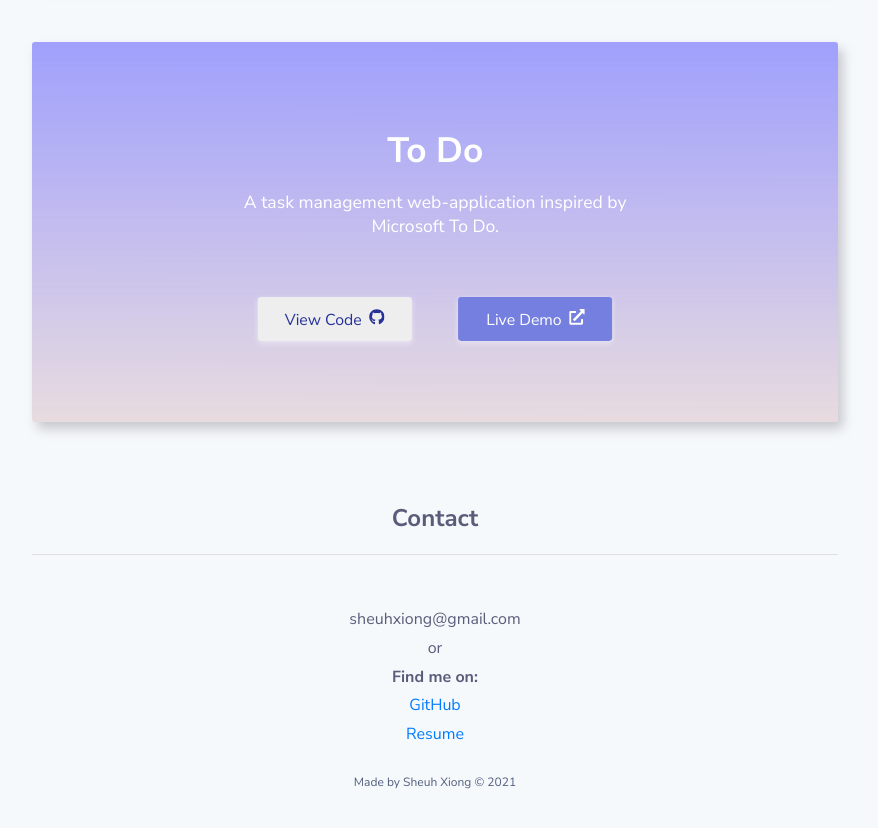
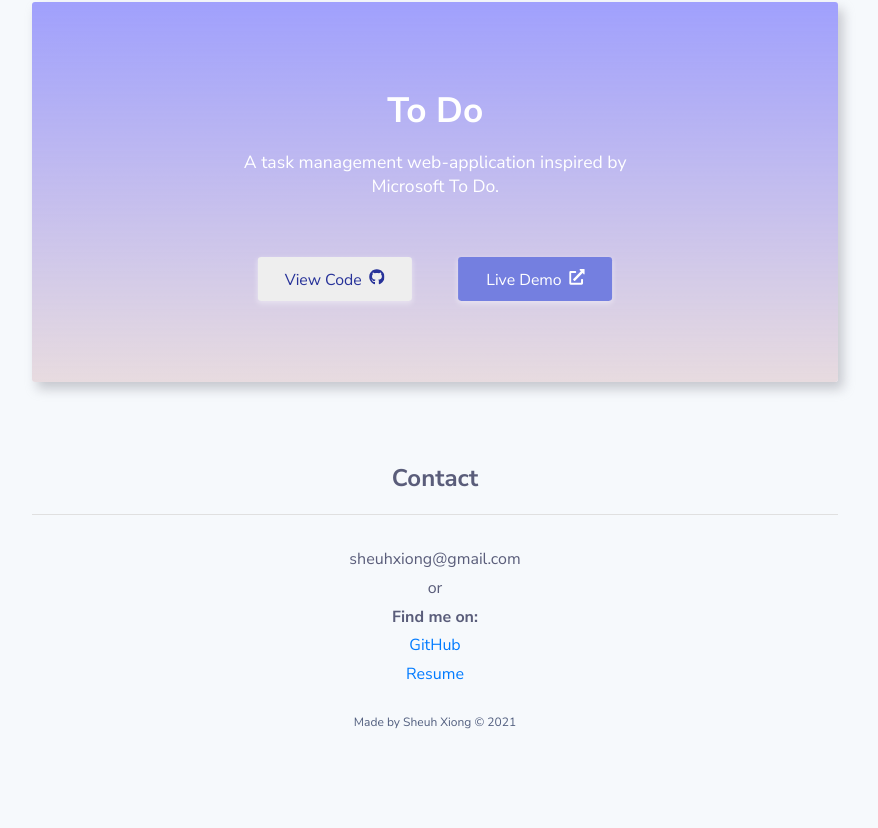
Before and after one commit to s92xiong/Portfolio, a React (Create React App) app: page / in a window 1280 px wide. Shown: the part 1762-2590 px from the top of the page, without its empty margins (205-1083 px from the left). After the commit the page ends 2522 px from the top, so only its background shows below. Built offline with nearby package versions, Linux system fonts and the light colour scheme; grey boxes are pictures that could not be loaded.

Commit message:
Adjusted styling at the bottom of the page @ Contact component

```diff
--- a/src/App.css
+++ b/src/App.css
@@ -54,7 +54,7 @@
 
 .section-header {
   width: 90%;
-  margin: 50px auto;
+  margin: 30px auto;
   padding: 20px 0 20px 0;
   text-align: center;
   border-bottom: 1px solid rgb(224, 224, 224);
--- a/src/components/Contact/Contact.css
+++ b/src/components/Contact/Contact.css
@@ -1,6 +1,5 @@
 .contact {
-  width: auto;
-  margin: 50px auto;
+  margin: 30px auto;
   text-align: center;
   color: #5a5d7a;
 }
@@ -10,6 +9,7 @@
 }
 
 .section a {
+  width: min-content;
   color: #007bff;
   text-decoration: none;
 }
```
